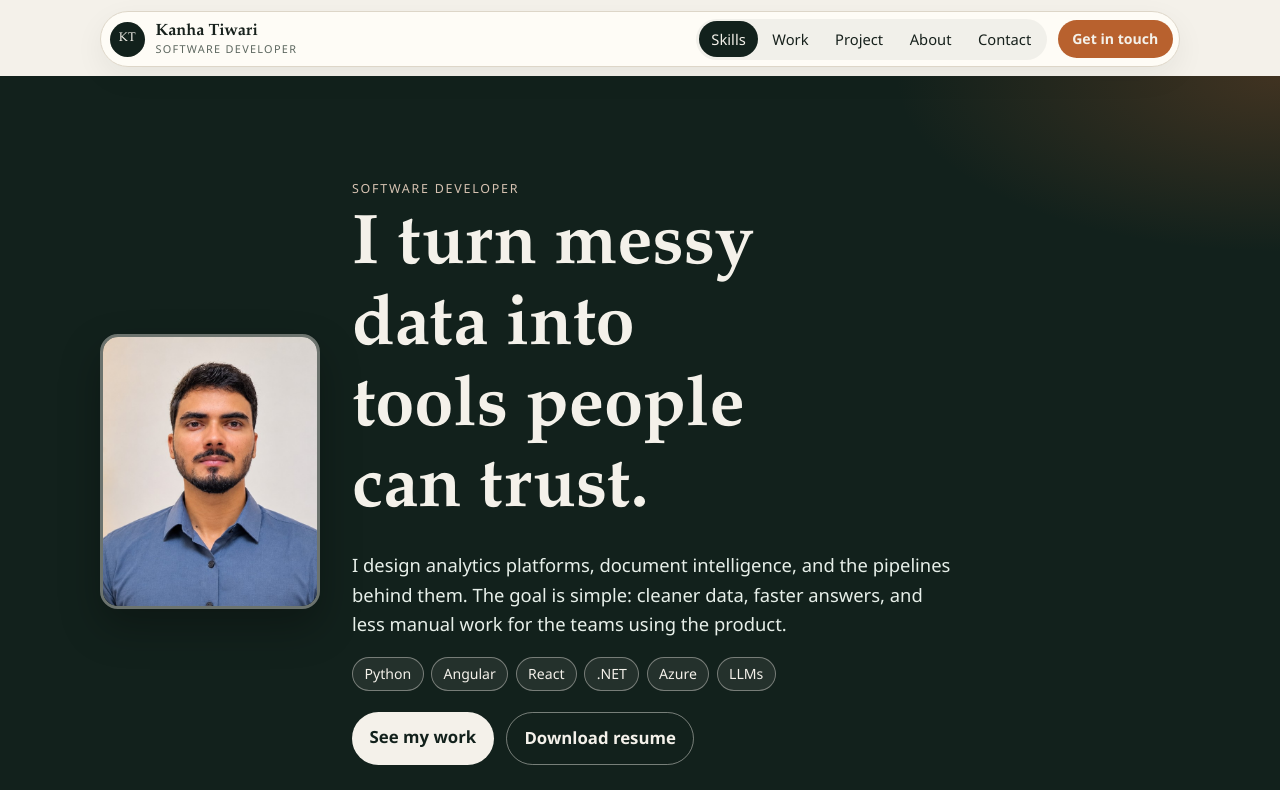
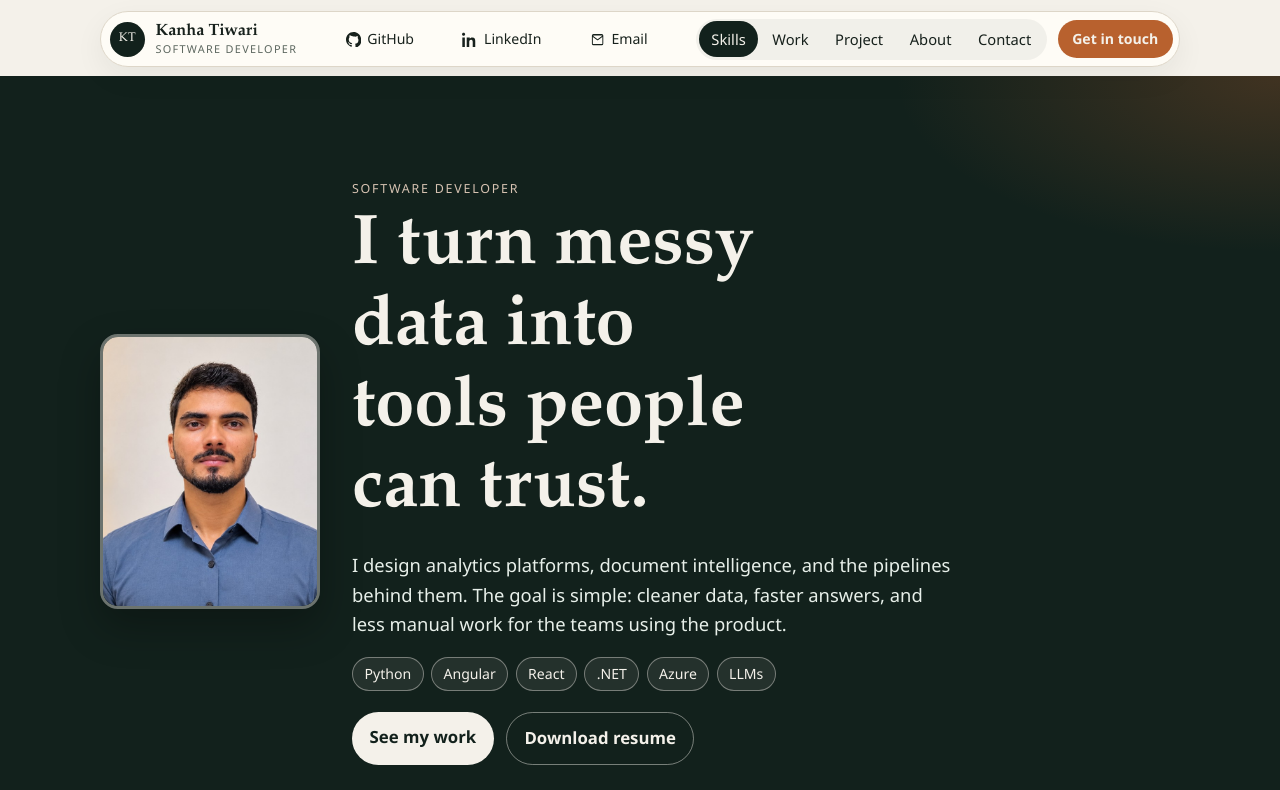
Before and after one commit to kanha638/tiwarikanha26, a plain HTML site: page index.html in a window 1280 px wide. Shown: the top 790 px of the page. Drawn offline with Linux system fonts and the light colour scheme.

Commit message:
added social links on topbar

```diff
--- a/index.html
+++ b/index.html
@@ -26,6 +26,35 @@
             <span class="brand-role">Software Developer</span>
           </span>
         </a>
+        <nav class="header-social" aria-label="Social">
+          <a href="https://github.com/kanha638" rel="noopener noreferrer">
+            <svg viewBox="0 0 16 16" aria-hidden="true">
+              <path
+                fill="currentColor"
+                d="M8 0C3.58 0 0 3.58 0 8c0 3.54 2.29 6.53 5.47 7.59.4.07.55-.17.55-.38 0-.19-.01-.82-.01-1.49-2.01.37-2.53-.49-2.69-.94-.09-.23-.48-.94-.82-1.13-.28-.15-.68-.52-.01-.53.63-.01 1.08.58 1.23.82.72 1.21 1.87.87 2.33.66.07-.52.28-.87.51-1.07-1.78-.2-3.64-.89-3.64-3.95 0-.87.31-1.59.82-2.15-.08-.2-.36-1.02.08-2.12 0 0 .67-.21 2.2.82A7.7 7.7 0 0 1 8 4.77c.68 0 1.36.09 2 .27 1.53-1.04 2.2-.82 2.2-.82.44 1.1.16 1.92.08 2.12.51.56.82 1.27.82 2.15 0 3.07-1.87 3.75-3.65 3.95.29.25.54.73.54 1.48 0 1.07-.01 1.93-.01 2.2 0 .21.15.46.55.38A8.01 8.01 0 0 0 16 8c0-4.42-3.58-8-8-8z"
+              />
+            </svg>
+            GitHub
+          </a>
+          <a href="https://www.linkedin.com/in/kanhatiwari" rel="noopener noreferrer">
+            <svg viewBox="0 0 24 24" aria-hidden="true">
+              <path
+                fill="currentColor"
+                d="M4.98 3.5C4.98 4.88 3.88 6 2.5 6S0 4.88 0 3.5 1.12 1 2.5 1s2.48 1.12 2.48 2.5zM.5 8.5h4V24h-4V8.5zM8.5 8.5h3.8v2.1h.05c.53-1 1.84-2.1 3.79-2.1 4.05 0 4.8 2.67 4.8 6.14V24h-4v-7.7c0-1.84-.03-4.2-2.56-4.2-2.56 0-2.95 2-2.95 4.06V24h-4V8.5z"
+              />
+            </svg>
+            LinkedIn
+          </a>
+          <a href="mailto:tiwari.kanha.2003@gmail.com">
+            <svg viewBox="0 0 24 24" aria-hidden="true">
+              <path
+                fill="currentColor"
+                d="M3 5.5A2.5 2.5 0 0 1 5.5 3h13A2.5 2.5 0 0 1 21 5.5v13a2.5 2.5 0 0 1-2.5 2.5h-13A2.5 2.5 0 0 1 3 18.5v-13zm1.6.4 6.9 5.2a.9.9 0 0 0 1 0l6.9-5.2a.9.9 0 0 0-.4-.2h-13a.9.9 0 0 0-.4.2zM19.5 8l-6.4 4.8a2.4 2.4 0 0 1-2.2 0L4.5 8v10.5c0 .3.2.5.5.5h14c.3 0 .5-.2.5-.5V8z"
+              />
+            </svg>
+            Email
+          </a>
+        </nav>
         <nav class="desktop-nav" aria-label="Primary">
           <a href="#skills">Skills</a>
           <a href="#work">Work</a>
@@ -44,6 +73,11 @@
             <a href="#project">Project</a>
             <a href="#about">About</a>
             <a href="#contact">Contact</a>
+            <div class="menu-social">
+              <a href="https://github.com/kanha638" rel="noopener noreferrer">GitHub</a>
+              <a href="https://www.linkedin.com/in/kanhatiwari" rel="noopener noreferrer">LinkedIn</a>
+              <a href="mailto:tiwari.kanha.2003@gmail.com">Email</a>
+            </div>
           </nav>
         </details>
       </div>
--- a/styles.css
+++ b/styles.css
@@ -146,6 +146,36 @@ a:hover {
 
 .brand:hover .brand-name {
   color: var(--green);
+}
+
+.header-social {
+  display: none;
+  flex: 1;
+  justify-content: space-evenly;
+  align-items: center;
+  min-width: 0;
+}
+
+.header-social a {
+  display: inline-flex;
+  align-items: center;
+  gap: 0.4rem;
+  color: var(--ink);
+  text-decoration: none;
+  font-size: 0.88rem;
+  padding: 0.34rem 0.7rem;
+  border-radius: 999px;
+}
+
+.header-social a:hover {
+  background: rgba(18, 33, 28, 0.06);
+  color: var(--green);
+}
+
+.header-social svg {
+  width: 0.95rem;
+  height: 0.95rem;
+  flex: none;
 }
 
 .desktop-nav {
@@ -297,6 +327,14 @@ a:hover {
 
 .menu nav a:hover {
   background: rgba(18, 33, 28, 0.05);
+}
+
+.menu-social {
+  display: grid;
+  gap: 0.15rem;
+  margin-top: 0.35rem;
+  padding-top: 0.35rem;
+  border-top: 1px solid var(--line);
 }
 
 .hero {
@@ -765,6 +803,16 @@ h3 {
 }
 
 @media (min-width: 980px) {
+  .header-social {
+    display: flex;
+  }
+
+  .desktop-nav {
+    margin-left: 0;
+  }
+}
+
+@media (min-width: 980px) {
   .role {
     grid-template-columns: 14rem 1fr;
     gap: 2rem;
@@ -800,6 +848,7 @@ h3 {
   .chips li,
   .hero-skills li,
   .desktop-nav a,
+  .header-social a,
   .header-cta,
   .header-bar {
     transition: transform 0.25s ease, background 0.2s ease, color 0.2s ease, border-color 0.2s ease, box-shadow 0.25s ease;
```
